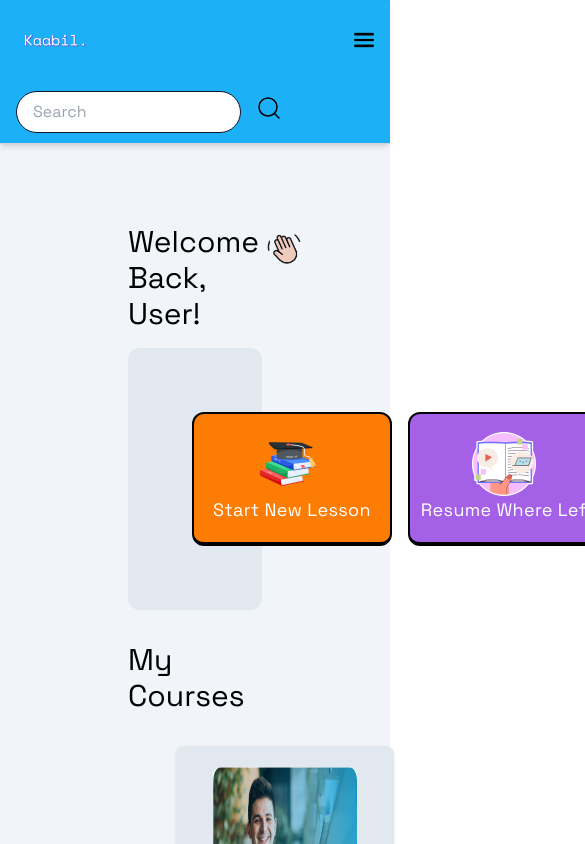
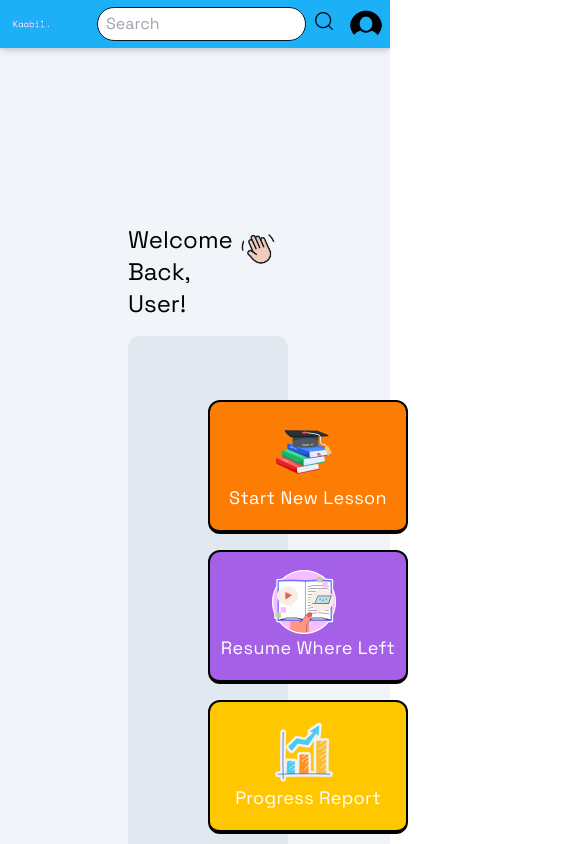
Before and after one commit to learning79/kaabil.me, a React (Vite) app in the folder Frontend/: page /dashboard in a window 390 px wide. Shown: the top 844 px of the page, 585 px wide, since content can reach past the window. Built offline with nearby package versions, Linux system fonts and the light colour scheme.

Commit message:
responsiveness

```diff
--- a/Frontend/src/Dashboard/Navbar.jsx
+++ b/Frontend/src/Dashboard/Navbar.jsx
@@ -3,7 +3,7 @@ import { Link } from 'react-router-dom';
 import logo from '../assets/logo/logo.png';
 import menu from '../assets/menu.png';
 import close from '../assets/close.png';
-
+import pp from '../assets/Dashboard/pp.png';
 
 const Navbar = () => {
   const [open, setOpen] = useState(false);
@@ -17,35 +17,29 @@ const Navbar = () => {
   };
 
   return (
-    <nav className="fixed top-0 left-0 w-full bg-bluebg shadow-md border-b border-gray-300 px-4 md:px-  6 md:flex justify-between items-center">
-      <div className="flex justify-between items-center w-full md:w-auto">
+    <nav className="fixed shadow-md top-0 left-0 w-full bg-bluebg border-b border-gray-300 px-2 sm:px-4 md:px-6 flex justify-between backdrop-blur-sm items-center">
+      <div className="flex flex-row justify-between items-center w-full md:w-auto">
         <Link to="/">
-        <img className="h-20 w-30 md:h-40 md:w-50" src={logo} alt="logo" />
+          <img className="h-12 w-12 sm:h-24 sm:w-24 md:h-24 md:w-24" src={logo} alt="logo" />
         </Link>
-        <div className="text-3xl cursor-pointer md:hidden" onClick={() => setOpen(!open)}>
-          {open ? (
-            <img src={close} className="h-[20px] w-[20px]" alt="close" />
-          ) : (
-            <img src={menu} className="h-[20px] w-[20px]" alt="menu" />
-          )}
-        </div>
       </div>
       <div className="flex items-center">
         <input
           type="text"
           placeholder="Search"
-          className="px-4 py-2 rounded-full border border-slate-900 border-b border-black focus:outline-none focus:border-blue-500"
+          className="px-2 py-1 sm:px-4 sm:py-2 rounded-full border border-slate-900 focus:outline-none focus:border-blue-500"
         />
-        <div className="p-4">
+        <div className="p-2 sm:p-4">
           <button className="focus:outline-none">
-            <svg xmlns="http://www.w3.org/2000/svg" viewBox="0 0 24 24" width={24} height={24} color={"#000000"} fill={"none"}>
+            <svg xmlns="http://www.w3.org/2000/svg" viewBox="0 0 24 24" width={20} height={20} sm:width={24} sm:height={24} fill={"none"}>
               <path d="M17.5 17.5L22 22" stroke="currentColor" strokeWidth="1.5" strokeLinecap="round" strokeLinejoin="round" />
               <path d="M20 11C20 6.02944 15.9706 2 11 2C6.02944 2 2 6.02944 2 11C2 15.9706 6.02944 20 11 20C15.9706 20 20 15.9706 20 11Z" stroke="currentColor" strokeWidth="1.5" strokeLinejoin="round" />
             </svg>
           </button>
         </div>
         {/* Profile picture option (to be rendered from backend) */}
-        <div className="ml-4">
+        <div className="ml-2 sm:ml-4 h-8 w-8 sm:h-10 sm:w-10">
+          <img src={pp} className="rounded-full" alt="profile" />
           {/* Render profile picture from backend */}
           {/* Example: <img src={profilePictureUrl} className="h-10 w-10 rounded-full" alt="Profile" /> */}
         </div>
--- a/Frontend/src/Dashboard/dboard.jsx
+++ b/Frontend/src/Dashboard/dboard.jsx
@@ -4,20 +4,20 @@ import Navbar from "./Navbar";
 import CourseBtn from "../components/CourseBtn";
 import wave from '../assets/Dashboard/wave.png';
 import CourseCard from "@/components/CourseCard";
+import Footer from '@/components/Footer';
 
 const Dashboard = () => {
-
   const [visibleCards, setVisibleCards] = useState(5);
 
   return (
-    <div className="absolute text-black bg-slate-100 flex font-Space Grotesk min-h-screen w-full">
+    <div className="flex flex-col min-h-screen w-full text-black bg-slate-100 font-Space Grotesk">
       <Navbar />
-      <div className="text-3xl flex flex-col text-left px-32 justify-start items-start w-full mt-56">
+      <div className="flex-grow md:text-3xl text-2xl flex flex-col text-left px-32 justify-start items-start mt-56">
         <div className="flex flex-row justify-start w-120">
           <h1 className="mb-4">Welcome Back, User!</h1>
           <img src={wave} className="h-[50px] w-[50px] p-2 " alt="hand wave" />
         </div>
-        <div className="bg-slate-200 p-16 rounded-xl w-full">
+        <div className="bg-slate-200 p-16 rounded-xl w-full sm:w-3/4 md:px-36 px-20">
           <CourseBtn />
         </div>
         <h1 className="py-8">My Courses</h1>
@@ -29,6 +29,7 @@ const Dashboard = () => {
           ))}
         </div>
       </div>
+      <Footer />
       <Outlet />
     </div>
   );
--- a/Frontend/src/components/CourseBtn.jsx
+++ b/Frontend/src/components/CourseBtn.jsx
@@ -8,7 +8,7 @@ const CourseBtn = () => {
   const commonButtonClasses = "flex flex-col text-white p-16 font-md rounded-xl h-[100px] w-[200px]";
 
   return (
-    <div className="flex flex-row space-x-4">
+    <div className="flex md:flex-row flex-col md:space-y-0 space-y-4 md:space-x-4 ">
       <Button className={`${commonButtonClasses}`}>
         <img src={startnew} alt="Start New Lesson" className="h-16 w-16 mr-2" />
         <span className="text-lg font-normal">Start New Lesson</span>
--- a/Frontend/src/components/Navbar.jsx
+++ b/Frontend/src/components/Navbar.jsx
@@ -38,14 +38,14 @@ const Navbar = () => {
             <Link
               to={item.link}
               key={index}
-              className="hover:text-green-500 duration-500 md:ml-8 text-xl md:my-0 my-7 cursor-pointer bg-green-500 text-white py-2 px-4 rounded"
+              className="hover:text-black hover:bg-orange duration-500 md:ml-8 text-xl md:my-0 my-7 cursor-pointer bg-green-500 text-white py-2 px-4 rounded-full border-black border-2 border-b-4 active:border-b-2 "
             >
               {item.text}
             </Link>
           ) : (
             <p
               key={index}
-              className="hover:text-green-500 duration-500 md:ml-8 text-xl md:my-0 my-7 cursor-pointer"
+              className="hover:text-green-500  duration-500 md:ml-8 text-xl md:my-0 my-7 cursor-pointer"
               onClick={() => scrollToSection(item.id)}
             >
               {item.text}
```
Also changed, not shown: Frontend/src/assets/Dashboard/pp.png (added).
